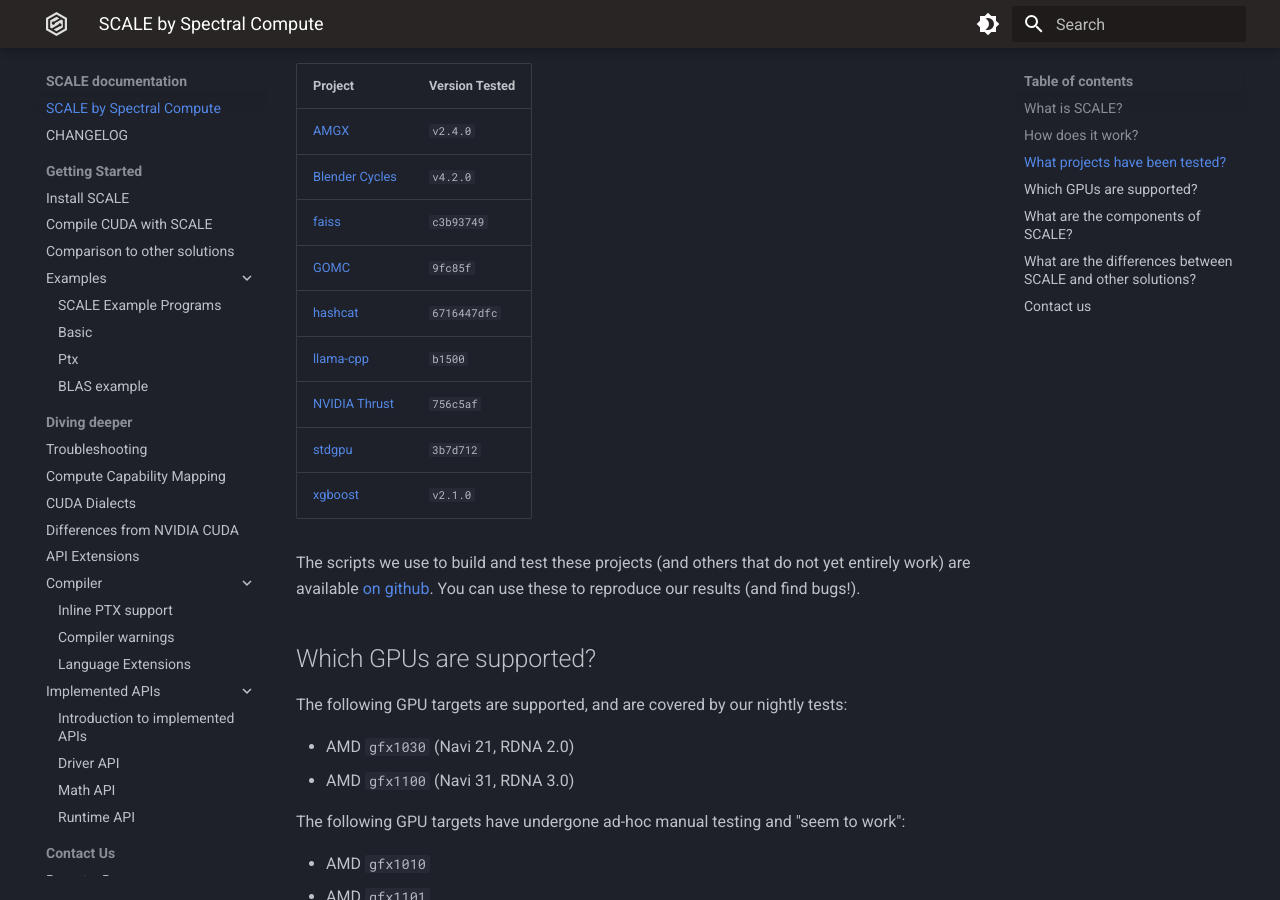
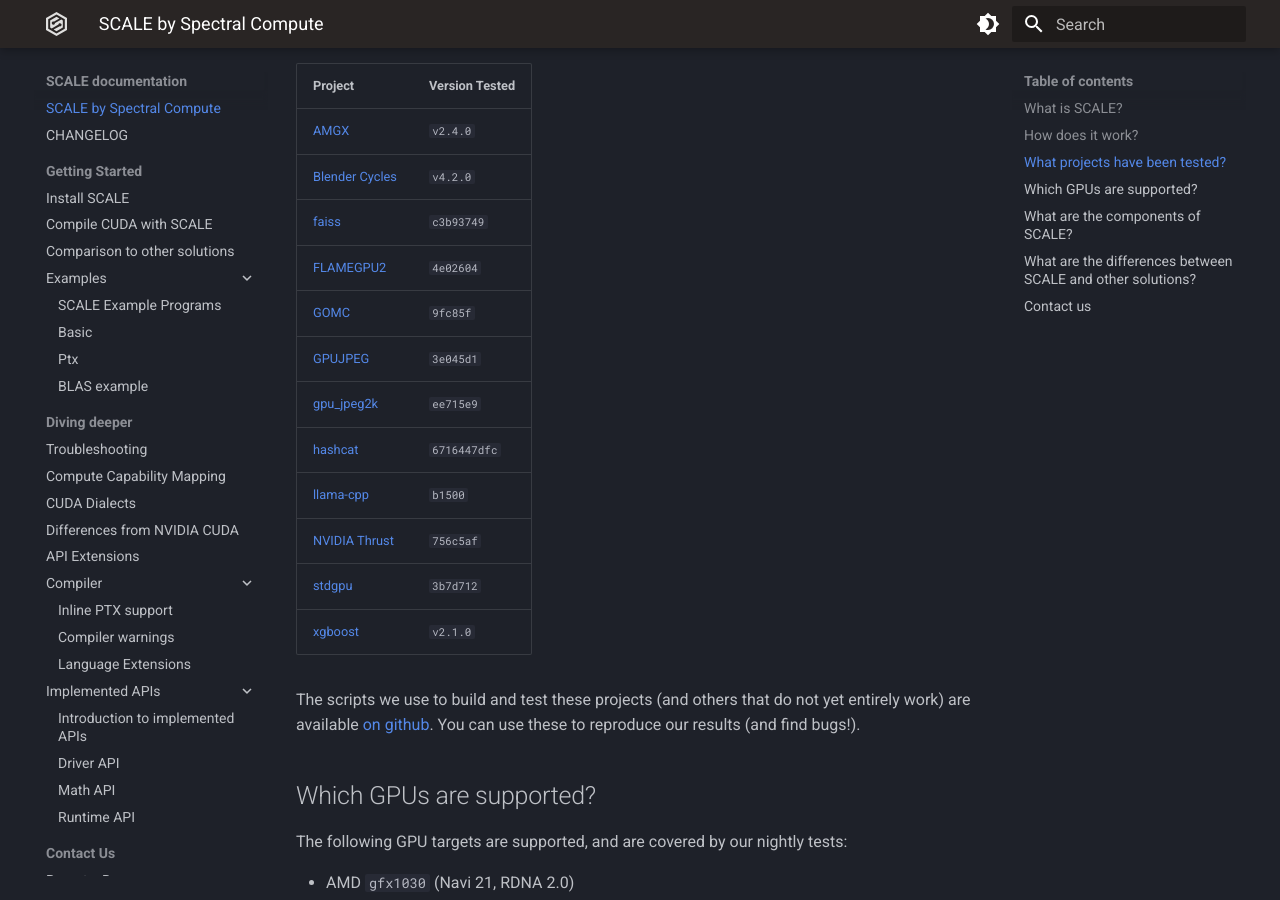
Before and after one commit to spectral-compute/scale-docs, an MkDocs documentation site: the page built from docs/README.md, in a window 1280 px wide and 900 px high, scrolled down 988 px. Built offline with MkDocs 1.6.1 and Material for MkDocs 9.7.7, drawn with Linux system fonts in a browser that asks for light colours.

```diff
--- a/docs/README.md
+++ b/docs/README.md
@@ -36,17 +36,20 @@ tests.
 The following open-source projects are currently part of our nightly automated
 tests and pass fully:
 
-| Project                                                | Version Tested |
-|--------------------------------------------------------|----------------|
-| [AMGX](https://github.com/NVIDIA/AMGX)                 | `v2.4.0`       |
-| [Blender Cycles](https://github.com/blender/cycles)    | `v4.2.0`       |
-| [faiss](https://github.com/facebookresearch/faiss)     | `c3b93749`     |
-| [GOMC](https://github.com/GOMC-WSU/GOMC)               | `9fc85f`       |
-| [hashcat](https://github.com/hashcat/hashcat)          | `6716447dfc`   |
-| [llama-cpp](https://github.com/ggerganov/llama.cpp)    | `b1500`        |
-| [NVIDIA Thrust](https://github.com/NVIDIA/thrust)      | `756c5af`      |
-| [stdgpu](https://github.com/stotko/stdgpu)             | `3b7d712`      |
-| [xgboost](https://github.com/dmlc/xgboost)             | `v2.1.0`       |
+| Project                                             | Version Tested |
+|-----------------------------------------------------|----------------|
+| [AMGX](https://github.com/NVIDIA/AMGX)              | `v2.4.0`       |
+| [Blender Cycles](https://github.com/blender/cycles) | `v4.2.0`       |
+| [faiss](https://github.com/facebookresearch/faiss)  | `c3b93749`     |
+| [FLAMEGPU2](https://github.com/FLAMEGPU/FLAMEGPU2)  | `4e02604`      |
+| [GOMC](https://github.com/GOMC-WSU/GOMC)            | `9fc85f`       |
+| [GPUJPEG](https://github.com/CESNET/GPUJPEG)        | `3e045d1`      |
+| [gpu_jpeg2k](https://github.com/ePirat/gpu_jpeg2k)  | `ee715e9`      |
+| [hashcat](https://github.com/hashcat/hashcat)       | `6716447dfc`   |
+| [llama-cpp](https://github.com/ggerganov/llama.cpp) | `b1500`        |
+| [NVIDIA Thrust](https://github.com/NVIDIA/thrust)   | `756c5af`      |
+| [stdgpu](https://github.com/stotko/stdgpu)          | `3b7d712`      |
+| [xgboost](https://github.com/dmlc/xgboost)          | `v2.1.0`       |
 
 The scripts we use to build and test these projects (and others that do not
 yet entirely work) are available
```
